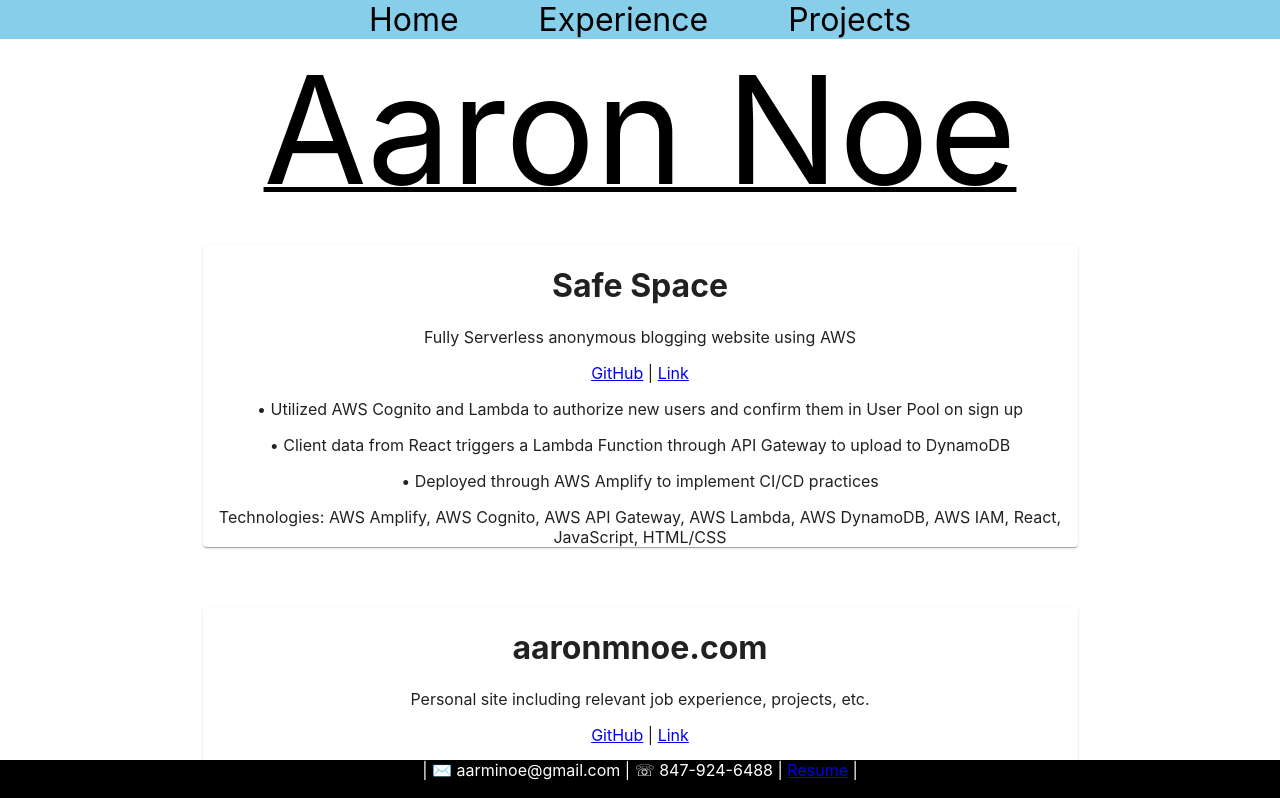
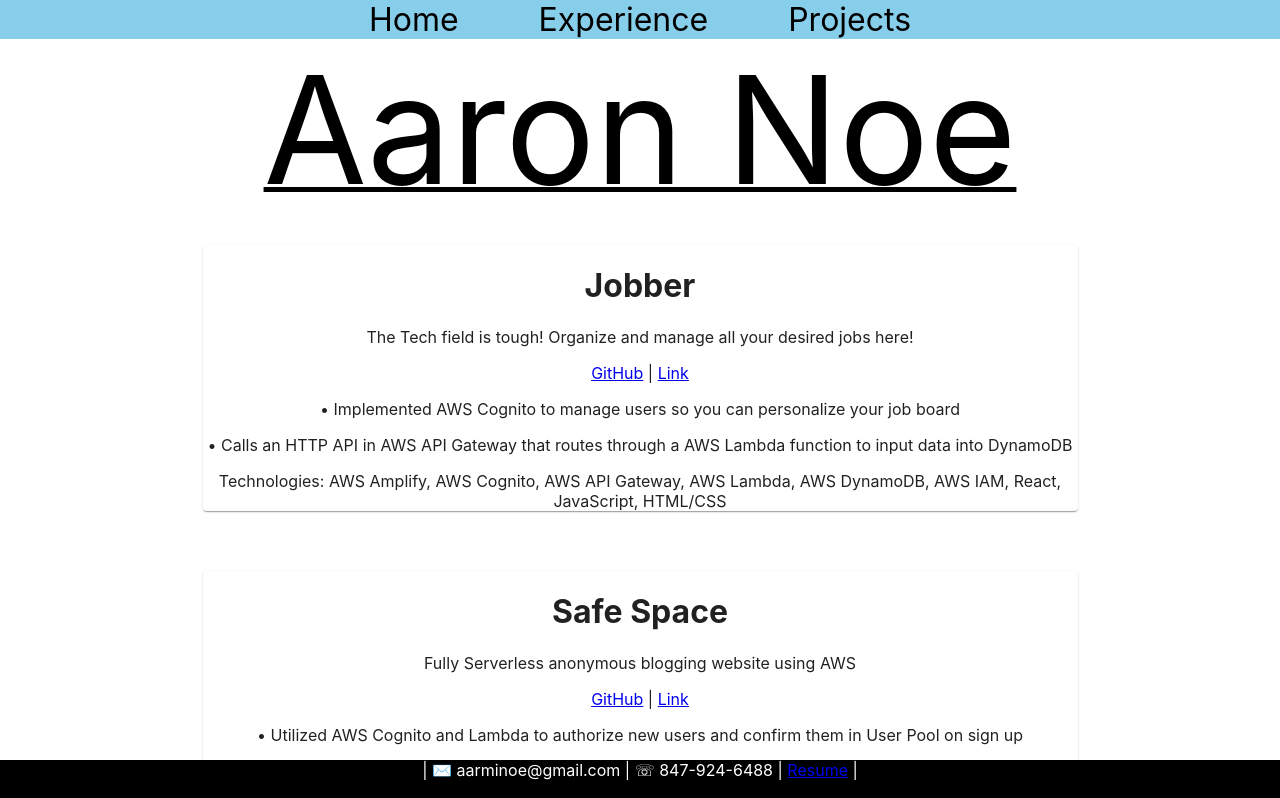
Before and after one commit to aarminoe/personal-site, a React (Create React App) app: page /projects in a window 1280 px wide. Shown: the top 798 px of the page. Built offline with nearby package versions, Linux system fonts and the light colour scheme; no server answers.

Commit message:
added new project to projects

```diff
--- a/src/Projects.js
+++ b/src/Projects.js
@@ -8,6 +8,19 @@ function Projects() {
             <div className="aaron-title">
                 Aaron Noe
             </div>
+            <Card className="single-project">
+                <h1>Jobber</h1>
+                <p>The Tech field is tough! Organize and manage all your desired jobs here!</p>
+                <Link to='https://github.com/aarminoe/fully-serverless-app-aws'>GitHub</Link> | <Link to ='https://main.d2n54e2sdil7ey.amplifyapp.com/'>Link</Link>
+                <div>
+                    <div>
+                        <p>• Implemented AWS Cognito to manage users so you can personalize your job board</p>
+                        <p>• Calls an HTTP API in AWS API Gateway that routes through a AWS Lambda function to input data into DynamoDB</p>
+                        <p></p>
+                    </div>
+                    <div>Technologies: AWS Amplify, AWS Cognito, AWS API Gateway, AWS Lambda, AWS DynamoDB, AWS IAM, React, JavaScript, HTML/CSS</div>
+                </div>
+            </Card>
             <Card className="single-project">
                 <h1>Safe Space</h1>
                 <p>Fully Serverless anonymous blogging website using AWS</p>
```
